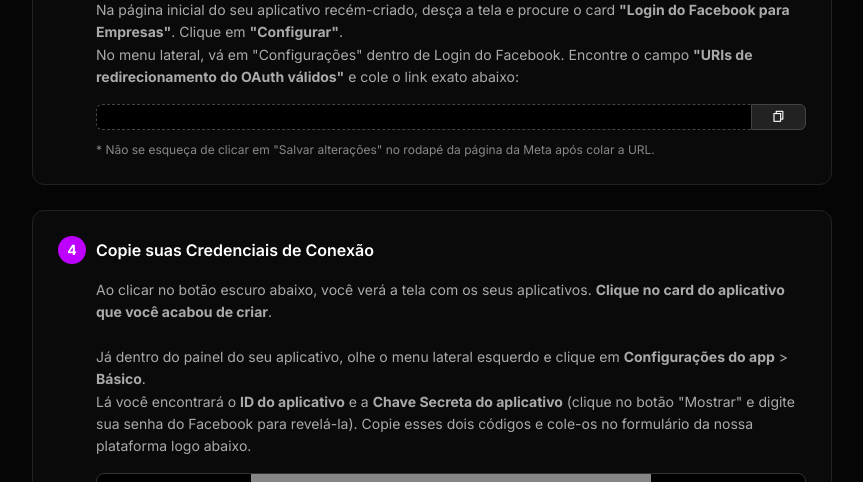
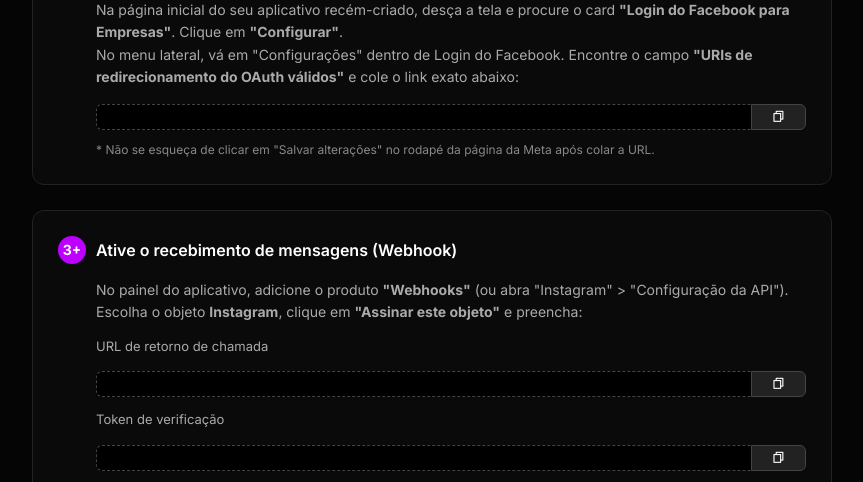
Before and after one commit to Vitor-Calixto/CalixtoMasterBotv11.5, a Node server app: template views/instasetup.ejs in a window 1280 px wide. Shown: the part 1880-2362 px from the top of the page, without its empty margins (208-1071 px from the left). Run offline with Node 20, Linux system fonts and the light colour scheme; the template is opened without the code that fills it, so the values that code supplies are empty; grey boxes are pictures that could not be loaded.

Commit message:
Corrige aviso de plano sempre visivel; Instagram inscreve pagina e explica webhook

```diff
--- a/instagram.js
+++ b/instagram.js
@@ -134,7 +134,7 @@ router.get('/setup', (req, res) => {
     if (!clienteId) return res.redirect('/dashboard');
     const baseUrl = process.env.BASE_URL || `${req.protocol}://${req.get('host')}`;
     const callbackUrl = `${baseUrl}/instagram/auth/callback`;
-    res.render('instasetup', { clienteId, callbackUrl });
+    res.render('instasetup', { clienteId, callbackUrl, webhookUrl: `${baseUrl}/instagram/webhook`, verifyToken: VERIFY_TOKEN });
 });
 
 router.post('/auth/login', async (req, res) => {
@@ -186,6 +186,16 @@ router.all('/auth/callback', async (req, res) => {
         const instagramBusinessId = igAccount.instagram_business_account.id;
         const pageAccessToken = igAccount.access_token;
 
+        // Inscreve a página no webhook do app para as mensagens do Direct chegarem até aqui
+        try {
+            await axios.post(`https://graph.facebook.com/v20.0/${igAccount.id}/subscribed_apps`, null, {
+                params: { subscribed_fields: 'messages,messaging_postbacks', access_token: pageAccessToken }
+            });
+            console.log(`[OAUTH] ✅ Página ${igAccount.name || igAccount.id} inscrita para receber mensagens.`);
+        } catch (e) {
+            console.error('[OAUTH] ⚠️ Não foi possível inscrever a página no webhook:', e.response?.data || e.message);
+        }
+
         // CORREÇÃO 3: Remove o Instagram de qualquer outro bot antes de atribuir ao novo
         await prisma.cliente.updateMany({
             where: { instagramId: String(instagramBusinessId) },
--- a/views/dashboard.ejs
+++ b/views/dashboard.ejs
@@ -114,6 +114,7 @@
         .resumo-item b { font-size: 24px; color: #fff; }
         .resumo-item span { font-size: 12px; color: #888; }
         @media (max-width: 760px) { .resumo-admin { grid-template-columns: repeat(2, 1fr); } }
+        .aviso-assinatura[hidden] { display: none; }
         .aviso-assinatura { margin: 0 0 24px; padding: 12px 16px; border-radius: 8px; font-size: 13px; display: flex; gap: 10px; align-items: center; background: rgba(255, 153, 0, .08); border: 1px solid rgba(255, 153, 0, .35); color: #ffc46b; }
         .btn-conversas { width: 100%; margin-top: 15px; background: #0a1f14; color: #25d366; border: 1px solid #1f5c3a; padding: 11px; border-radius: 6px; font-weight: 600; font-size: 13px; cursor: pointer; display: flex; justify-content: center; align-items: center; gap: 8px; transition: 0.2s; }
         .btn-conversas:hover { background: #0f2c1c; border-color: #25d366; }
--- a/views/instasetup.ejs
+++ b/views/instasetup.ejs
@@ -140,6 +140,31 @@
             </div>
         </div>
 
+      <!-- PASSO 3B: WEBHOOK (sem ele, as mensagens do Direct não chegam) -->
+      <div class="tutorial-step">
+        <div class="step-header">
+            <div class="step-number">3+</div>
+            Ative o recebimento de mensagens (Webhook)
+        </div>
+        <div class="step-content">
+            No painel do aplicativo, adicione o produto <strong>"Webhooks"</strong> (ou abra "Instagram" &gt; "Configuração da API"). Escolha o objeto <strong>Instagram</strong>, clique em <strong>"Assinar este objeto"</strong> e preencha:
+            <div style="margin-top: 12px; font-size: 13px; color: #aaa;">URL de retorno de chamada</div>
+            <div class="copy-box-wrapper">
+                <div class="copy-box" id="webhookBox"><%= webhookUrl %></div>
+                <button class="btn-copy" onclick="copiarTexto('webhookBox', this)" title="Copiar"><i class="ri-file-copy-line"></i></button>
+            </div>
+            <div style="margin-top: 12px; font-size: 13px; color: #aaa;">Token de verificação</div>
+            <div class="copy-box-wrapper">
+                <div class="copy-box" id="tokenBox"><%= verifyToken %></div>
+                <button class="btn-copy" onclick="copiarTexto('tokenBox', this)" title="Copiar"><i class="ri-file-copy-line"></i></button>
+            </div>
+            <div style="margin-top: 10px; font-size: 12px; color: #888;">
+                * Depois de verificar, marque o campo <strong>messages</strong> na lista de assinaturas.<br>
+                * Para atender qualquer pessoa (e não só quem tem função no app), o app precisa estar no modo <strong>Ao vivo</strong> e com acesso avançado à permissão <strong>instagram_manage_messages</strong>, o que exige análise da Meta.
+            </div>
+        </div>
+      </div>
+
       <!-- PASSO 4: CREDENCIAIS -->
       <div class="tutorial-step">
         <div class="step-header">
@@ -197,6 +222,13 @@
     </div>
 
     <script>
+        function copiarTexto(id, btn) {
+            navigator.clipboard.writeText(document.getElementById(id).innerText).then(() => {
+                const original = btn.innerHTML;
+                btn.innerHTML = '<i class="ri-check-line" style="color: #00e054;"></i>';
+                setTimeout(() => { btn.innerHTML = original; }, 2000);
+            });
+        }
         function copiarUrl() {
             const urlText = document.getElementById("urlBox").innerText;
             navigator.clipboard.writeText(urlText).then(() => {
```
